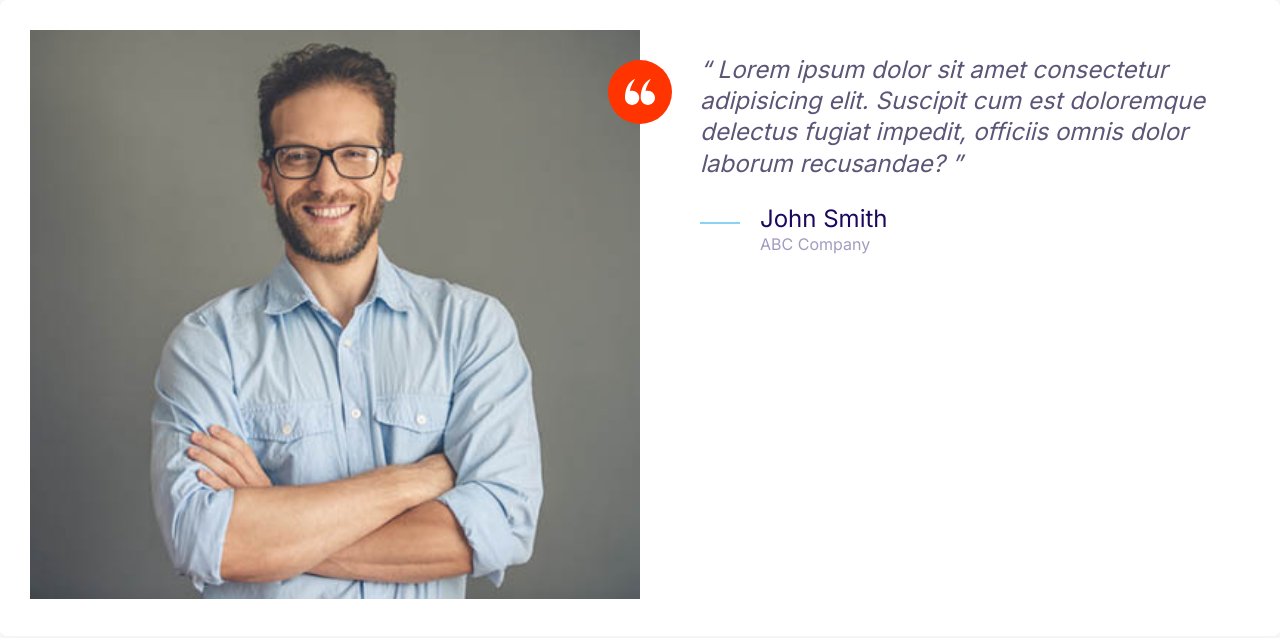
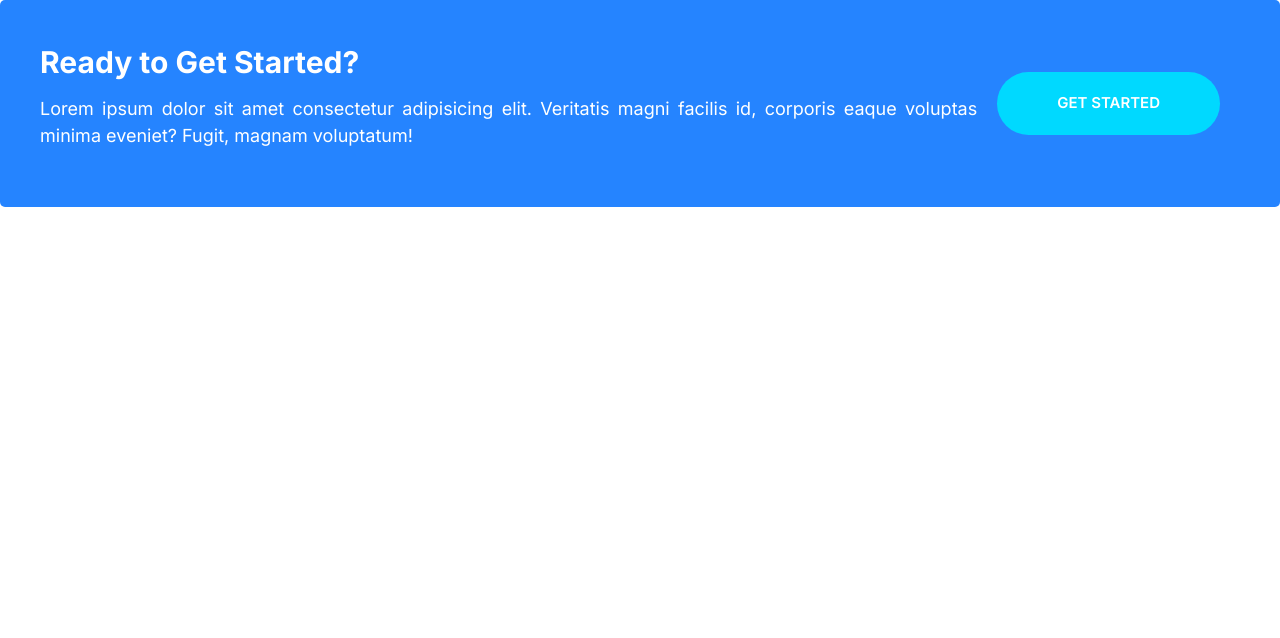
Before and after one commit to OliviaLB/test, a plain HTML site: page index.html in a window 1280 px wide. Drawn offline with Linux system fonts and the light colour scheme.

Commit message:
Designing the callout

```diff
--- a/CSS/styles.css
+++ b/CSS/styles.css
@@ -260,6 +260,11 @@ a {
   padding-right: 6rem;
 }
 
+.btn--stretched {
+  padding-left: 6rem;
+  padding-right: 6rem;
+}
+
 .btn--block {
   width: 100%;
   display: inline-block;
@@ -515,3 +520,45 @@ a {
     margin-left: 6rem;
   }
 }
+
+/* Callouts */
+
+.callout {
+  padding: 4rem;
+  border-radius: 5px;
+}
+
+.callout--primary {
+  background: var(--color-primary);
+  color: white;
+}
+
+.callout__heading {
+  color: white;
+  margin-top: 0;
+  font-size: 3rem;
+}
+
+.callout .btn {
+  align-self: center;
+  justify-self: center;
+}
+
+.callout__content {
+  text-align: center;
+}
+
+@media screen and (min-width: 768px) {
+  .callout .grid--1x2 {
+    grid-template-columns: 1fr auto;
+  }
+
+  .callout__content {
+    text-align: justify;
+  }
+
+  .callout .btn {
+    justify-self: start;
+    margin: 0 2rem;
+  }
+}
--- a/index.html
+++ b/index.html
@@ -13,35 +13,17 @@
     <link rel="stylesheet" href="CSS/normalize.css" />
   </head>
   <body>
-    <div class="card testimonial">
+    <div class="callout callout--primary">
       <div class="grid grid--1x2">
-        <div class="testimonial__image">
-          <img src="/images/testimonial.jpg" alt="A happy, smiling customer" />
-          <span class="icon-container icon-container--accent">
-            <svg class="icon icon--white icon--small">
-              <use xlink:href="images/sprite-1.svg#quotes"></use>
-            </svg>
-          </span>
+        <div class="callout__content">
+          <h2 class="callout__heading">Ready to Get Started?</h2>
+          <p>
+            Lorem ipsum dolor sit amet consectetur adipisicing elit. Veritatis magni facilis id, corporis eaque voluptas minima eveniet? Fugit, magnam
+            voluptatum!
+          </p>
         </div>
-        <blockquote class="quote">
-          <p class="quote__text">
-            Lorem ipsum dolor sit amet consectetur adipisicing elit. Suscipit cum est doloremque delectus fugiat impedit, officiis omnis dolor laborum
-            recusandae?
-          </p>
-          <footer>
-            <div class="media">
-              <div class="media__image">
-                <svg class="icon icon--primary quote__line">
-                  <use xlink:href="images/sprite-1.svg#line"></use>
-                </svg>
-              </div>
-              <div class="media__body">
-                <h3 class="media__title quote__author">John Smith</h3>
-                <p class="quote__organization">ABC Company</p>
-              </div>
-            </div>
-          </footer>
-        </blockquote>
+
+        <a href="#" class="btn btn--secondary btn--stretched">Get Started</a>
       </div>
     </div>
   </body>
```
